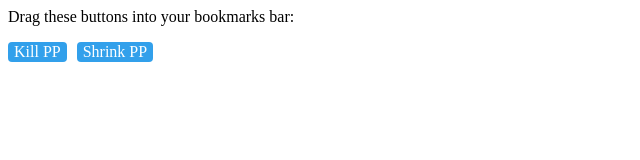
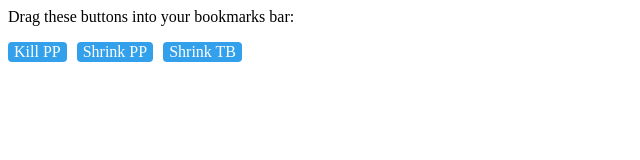
Before and after one commit to masto/gfpptools, a plain HTML site: page index.html in a window 1280 px wide. Shown: the whole page, without its empty margins (0-640 px from the left). Drawn offline with Linux system fonts and the light colour scheme.

Commit message:
Add bookmarklet to shrink the toolbar

```diff
--- a/index.html
+++ b/index.html
@@ -19,3 +19,4 @@ a.button {
 
 <a class="bookmarklet" href="javascript:(function()%7B%24(%22head%22).append(%22%3Cstyle%3E.SelectionPanel%7Bdisplay%3Anone!important%7D%3C%2Fstyle%3E%22)%7D)()">Kill PP</a>
 <a class="bookmarklet" href="javascript:(function()%7B%24(%22head%22).append(%22%3Cstyle%3E.SelectionPanel%7Bzoom%3A50%25!important%7D%3C%2Fstyle%3E%22)%7D)()">Shrink PP</a>
+<a class="bookmarklet" href="javascript:(function()%7B%24(%22head%22).append(%22%3Cstyle%3E.ToolBar%7Bzoom%3A60%25!important%7D%3C%2Fstyle%3E%22)%7D)()">Shrink TB</a>
```
